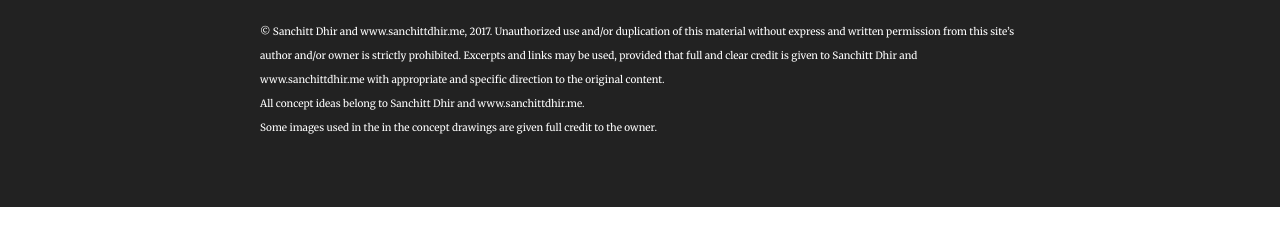
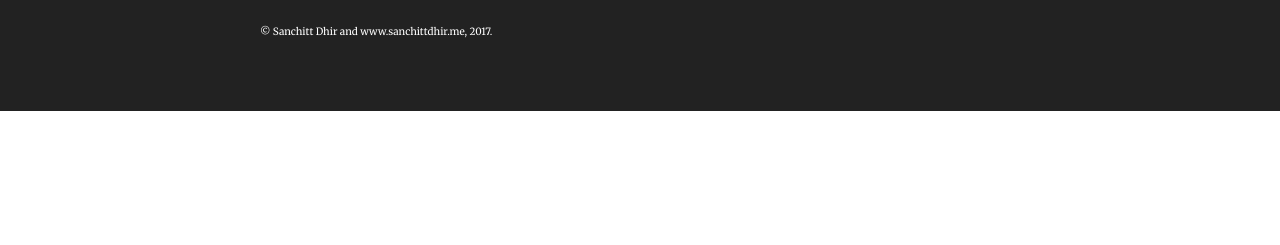
Before and after one commit to sanchittd/mywebsite, a website: page index.html in a window 1280 px wide. Shown: the part 3665-3910 px from the top of the page. After the commit the page ends 3876 px from the top, so only its background shows below. Drawn offline with nearby package versions, Linux system fonts and the light colour scheme.

Commit message:
copyright

```diff
--- a/index.html
+++ b/index.html
@@ -341,7 +341,7 @@
                         <a href="https://invis.io/S6CUOH2VK#/246614091_Main" class="btn btn-default btn-lg"><i class="fa fa-star fa-fw"></i> <span class="network-name"></span></a>
                     </li>
                     <p>
-                    <p> <font size="1"> © Sanchitt Dhir and www.sanchittdhir.me, 2017. Unauthorized use and/or duplication of this material without express and written permission from this site’s author and/or owner is strictly prohibited. Excerpts and links may be used, provided that full and clear credit is given to Sanchitt Dhir and www.sanchittdhir.me with appropriate and specific direction to the original content. <br/> All concept ideas belong to Sanchitt Dhir and www.sanchittdhir.me. <br/>Some images used in the in the concept drawings are given full credit to the owner.  </p>
+                    <p> <font size="1"> © Sanchitt Dhir and www.sanchittdhir.me, 2017. </p>
                 </ul>
             </div>
             </div>
```
